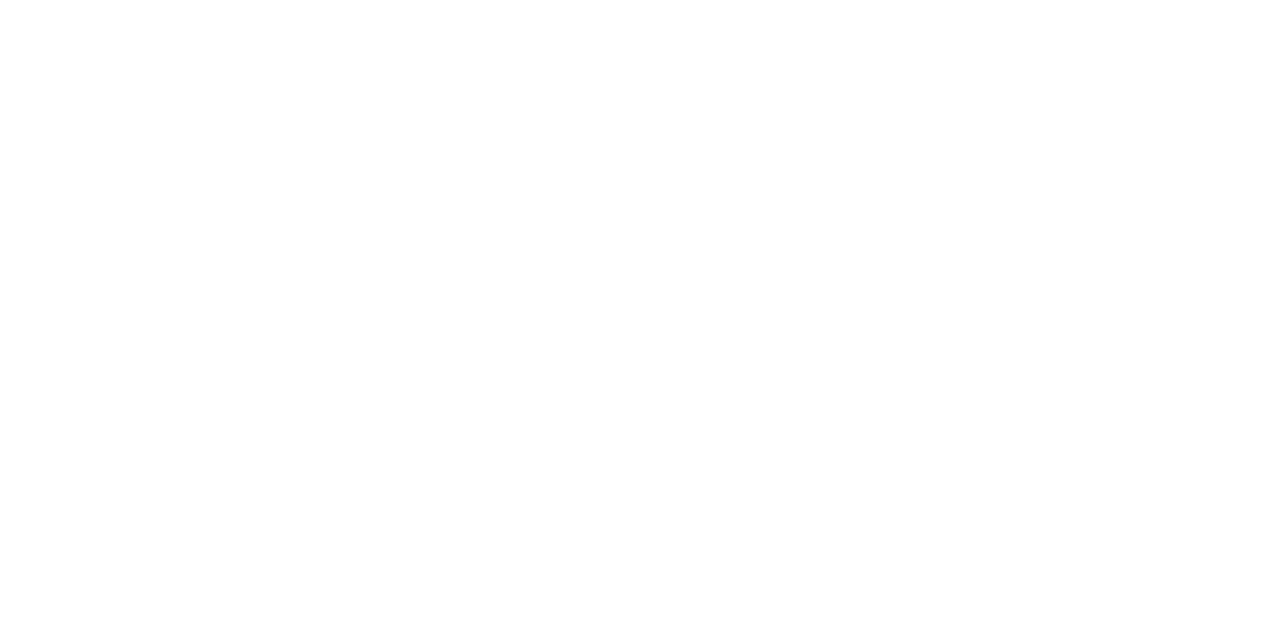
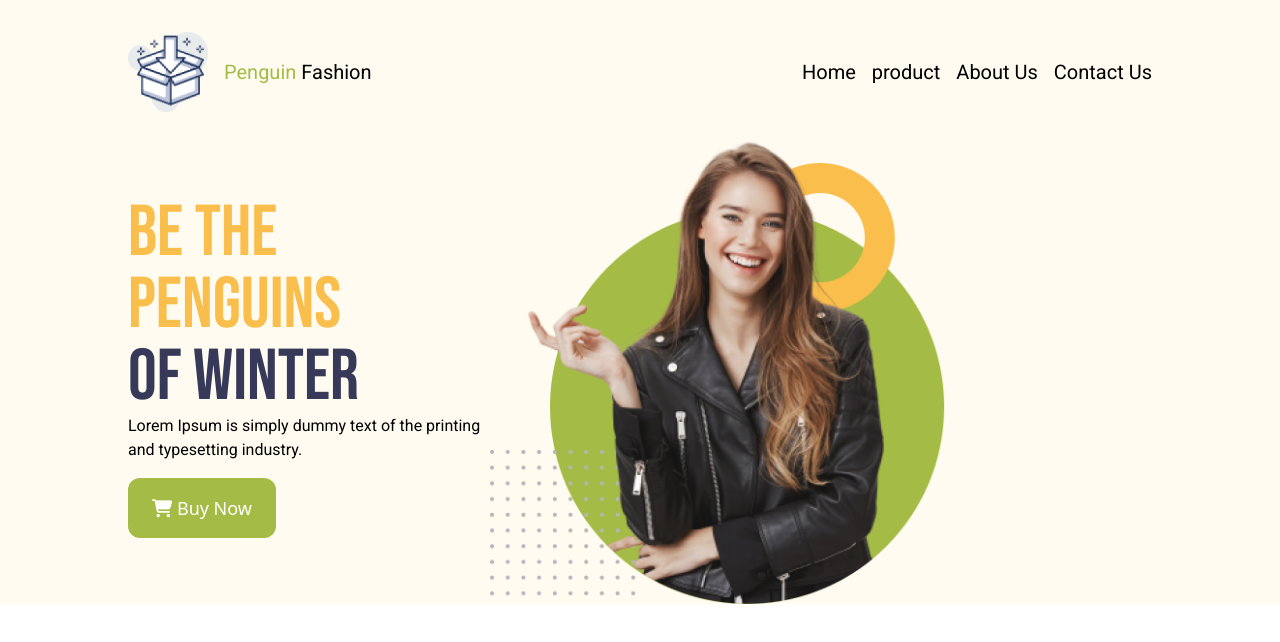
Before and after one commit to rajiasultanashraboni/penguin-fashion-landing-page-using-tailwind-css, a plain HTML site: page index.html in a window 1280 px wide. Drawn offline with nearby package versions, Linux system fonts and the light colour scheme; a web font is replaced by a local one.

Commit message:
navbar and winter section is completed here

```diff
--- a/index.html
+++ b/index.html
@@ -4,10 +4,67 @@
     <meta charset="UTF-8">
     <meta name="viewport" content="width=device-width, initial-scale=1.0">
     <title>Document</title>
+    <link rel="preconnect" href="https://fonts.googleapis.com">
+<link rel="preconnect" href="https://fonts.gstatic.com" crossorigin>
+<link href="https://fonts.googleapis.com/css2?family=Cedarville+Cursive&family=Dancing+Script:wght@400..700&family=Manrope:wght@200..800&family=Mulish:ital,wght@0,200..1000;1,200..1000&family=Roboto:ital,wght@0,100;0,300;0,400;0,500;0,700;0,900;1,100;1,300;1,400;1,500;1,700;1,900&display=swap" rel="stylesheet">
+<link rel="preconnect" href="https://fonts.googleapis.com">
+<link rel="preconnect" href="https://fonts.gstatic.com" crossorigin>
+<link href="https://fonts.googleapis.com/css2?family=Bebas+Neue&family=Cedarville+Cursive&family=Dancing+Script:wght@400..700&family=Manrope:wght@200..800&family=Mulish:ital,wght@0,200..1000;1,200..1000&family=Roboto:ital,wght@0,100;0,300;0,400;0,500;0,700;0,900;1,100;1,300;1,400;1,500;1,700;1,900&display=swap" rel="stylesheet">
+<link rel="stylesheet" href="https://cdnjs.cloudflare.com/ajax/libs/font-awesome/6.6.0/css/all.min.css" integrity="sha512-Kc323vGBEqzTmouAECnVceyQqyqdsSiqLQISBL29aUW4U/M7pSPA/gEUZQqv1cwx4OnYxTxve5UMg5GT6L4JJg==" crossorigin="anonymous" referrerpolicy="no-referrer" />
     <script src="https://cdn.tailwindcss.com"></script>
+    <style>
+        .roboto-regular {
+            font-family: "Roboto", sans-serif;
+
+        }
+
+        .bebas-neue-regular {
+        font-family: "Bebas Neue", sans-serif;
+
+        }
+    </style>
 
 </head>
 <body>
+    <div class="bg-[#FFFBF0]">
+        <header class="w-4/5 mx-auto pt-8 ">
+            <nav class="flex justify-between items-center ">
+                <div class="flex items-center gap-4 roboto-regular">
+                    <img class="h-20 w-20" src="./icons/box.png" alt="">
+                    <h1 class="text-xl"><span class="text-[#A4BC46]">Penguin</span> Fashion</h1>
+                </div>
+                <div class="flex gap-4 roboto-regular text-xl items-center">
+                    <p class="lg:block sm:hidden">Home</p>
+                    <p class="lg:block sm:hidden">product</p>
+                    <p class="lg:block sm:hidden">About Us</p>
+                    <p class="lg:block sm:hidden">Contact Us</p>
+                    <p class="lg:hidden sm:block"><i class="fa-solid fa-bars"></i></p>
+                </div>
+            </nav>
+            <!-- winter-container  -->
+            <div class="mt-5 w-4/5 mx-auto lg:flex justify-between items-center ml-0">
+                <!-- winter-content -->
+                <div>
+                    <h1 class="bebas-neue-regular text-7xl uppercase"><span class="text-[#FABE4C]">Be the Penguins <br>
+                        </span><span class="text-[#363958]">of winter</span></h1>
+                        <p class="roboto-regular text-base mb-4">Lorem Ipsum is simply dummy text of the printing <br>
+                            and typesetting industry.</p>
+                            <button class="bg-[#A4BC46] px-6 py-4 rounded-xl text-white text-lg"><i class="fa-solid fa-cart-shopping"></i>  Buy Now</button>
+                </div>
+                <!-- class="winter-image" -->
+                <div>
+                    <img src="./images/model.png" alt="">
+                </div>
+            </div>
+        </header>
+    </div>
+    <main>
+        <section>
 
+        </section>
+    </main>
+    <footer>
+
+    </footer>
 </body>
 </html>
```
Also changed, not shown: icons/bg1.png (added), icons/bg2.png (added), icons/bg3.png (added), icons/box.png (added), icons/house.png (added), icons/logo.png (added), icons/question.png (added), icons/shopping-cart 1.png (added), images/jacket-1.png (added), images/jacket-2.png (added), images/jacket-3.png (added), images/jacket-4.png (added), images/jacket-5.png (added), images/jacket-6.png (added), 2 more files.
